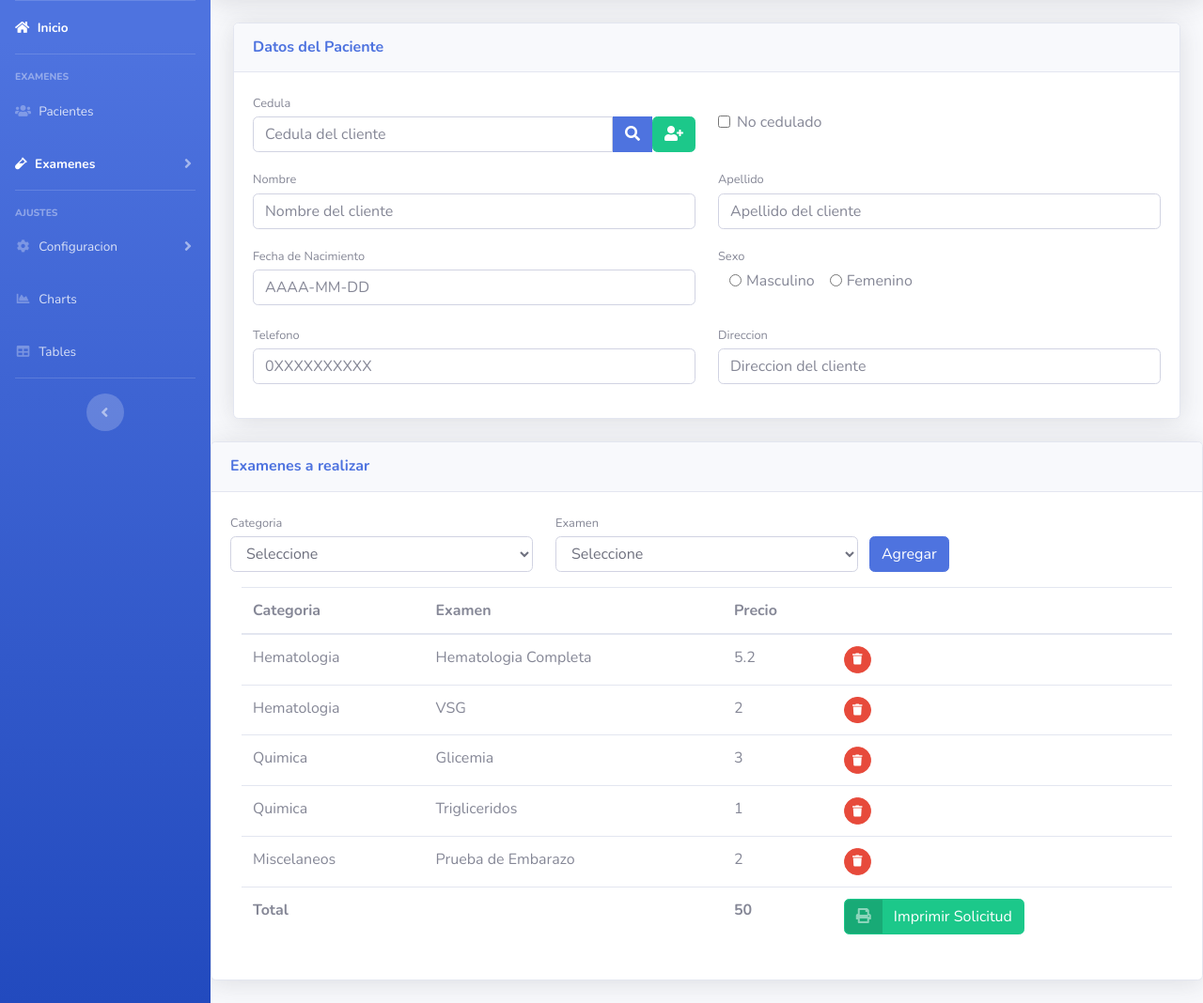
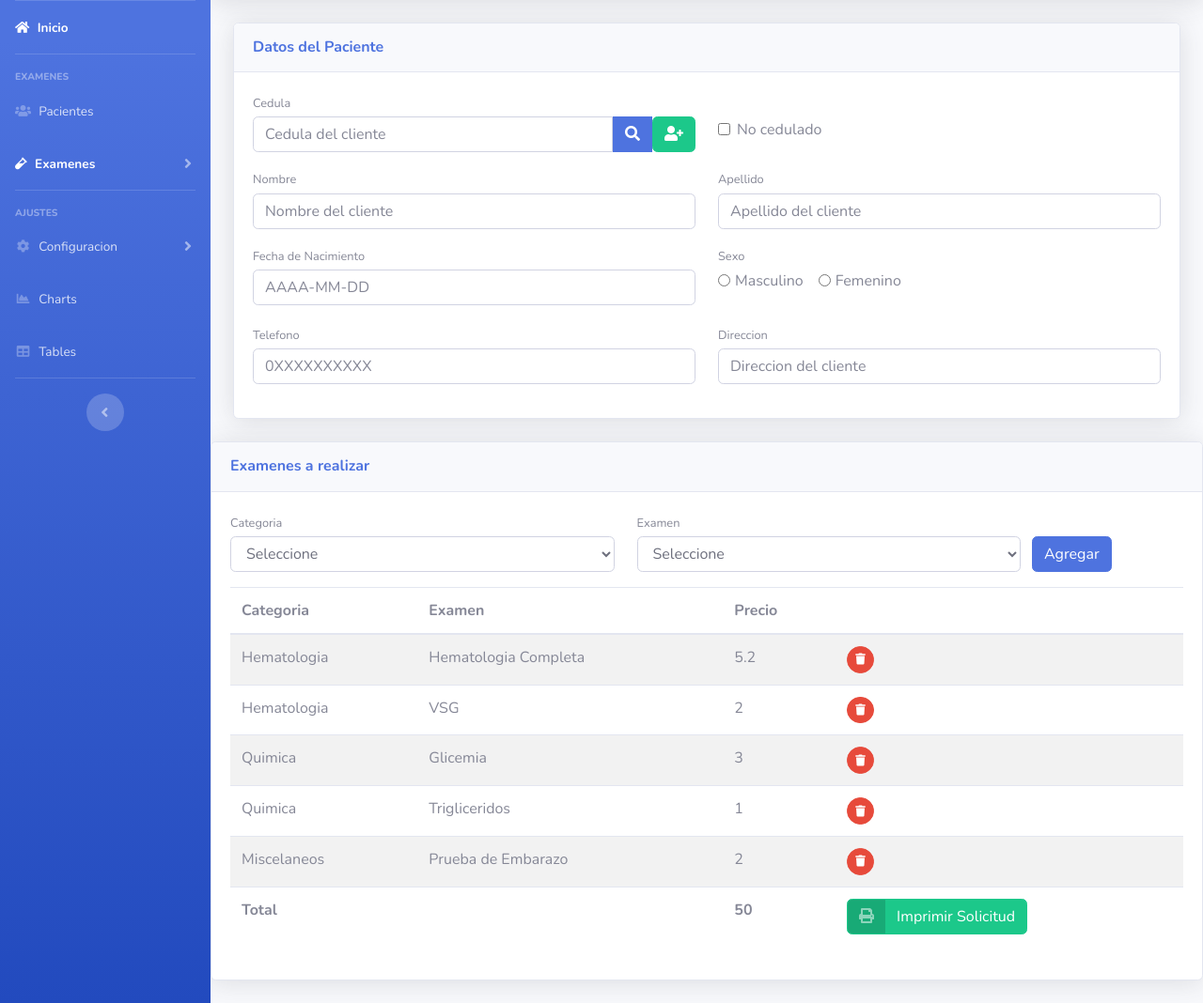
Before and after one commit to rodriguezjr/sist_lab, a Django app: page /solicitar in a window 1280 px wide. Shown: the part 70-1138 px from the top of the page at 94% size. Run offline with Django 4.2, Linux system fonts and the light colour scheme; some libraries are stand-ins or nearby versions.

Commit message:
panel de busqueda de solicitar y correcion de clases CSS

```diff
--- a/gest_lab/templates/gest_lab/solicitar.html
+++ b/gest_lab/templates/gest_lab/solicitar.html
@@ -8,7 +8,7 @@
 	</div>
 		<div class="card-body">
 			<form id="datos_cliente">
-				<div id="cedula" class="row gx-3">
+				<div id="cedula" class="row">
 					<div class="mb-3 col-md-6">
 
 						<label class="small mb-1" for="nombre">Cedula</label>
@@ -26,14 +26,14 @@
 								</div>
 							</div>
 					</div>
-						<div class="mb-3 col-md-6 align-self-center">
+						<div class="mb-0 col-md-6 align-self-center">
 							<div class="form-check ">
 								<input class="form-check-input" id="flexCheckDefault" type="checkbox" value="">
 								<label class="form-check-label" for="flexCheckDefault">No cedulado</label>
 							</div>
 						</div>
 				</div>
-				<div id="nobreyapellido" class="row gx-3">
+				<div id="nobreyapellido" class="row">
 					<div class="mb-3 col-md-6">
 						<label class="small mb-1" for="nombre">Nombre</label>
 						<input class="form-control" type="text" name="nombre" placeholder="Nombre del cliente">
@@ -43,26 +43,26 @@
 						<input class="form-control" type="text" name="apellido" placeholder="Apellido del cliente">
 					</div>
 				</div>
-				<div id="fechadenacysexo" class="row gx-3">
+				<div id="fechadenacysexo" class="row">
 					<div class="mb-3 col-md-6">
 						<label class="small mb-1" for="fnacimiento">Fecha de Nacimiento</label>
 						<input class="form-control" type="text" name="fnacimiento" placeholder="AAAA-MM-DD">
 					</div>
 					<div class="mb-3 col-md-6">
 						<label class="small mb-1" for="nombre">Sexo</label>
-						<div class="mb-3 col-md-6">
+						<div class="mb-3">
                           		<div class="form-check form-check-inline">
-								<input class="form-check-input" type="radio" name="inlineRadioOptions" id="inlineRadio1" value="option1" />
+									<input class="form-check-input" type="radio" name="inlineRadioOptions" id="inlineRadio1" value="option1" />
 									<label class="form-check-label" for="inlineRadio1">Masculino</label>
-							</div>
+									</div>
 								<div class="form-check form-check-inline">
-										<input class="form-check-input" type="radio" name="inlineRadioOptions" id="inlineRadio2" value="option2" />
-										<label class="form-check-label" for="inlineRadio2">Femenino</label>
+									<input class="form-check-input" type="radio" name="inlineRadioOptions" id="inlineRadio2" value="option2" />
+									<label class="form-check-label" for="inlineRadio2">Femenino</label>
 							</div>
 						</div>
 					</div>
 				</div>
-				<div id="telefonoydireccion" class="row gx-3">
+				<div id="telefonoydireccion" class="row">
 					<div class="mb-3 col-md-6">
 						<label class="small mb-1" for="telefono">Telefono</label>
 						<input class="form-control" type="tel" name="nombre" placeholder="0XXXXXXXXXX"  pattern="[0-9]{3}-[0-9]{2}-[0-9]{3}">
@@ -82,8 +82,8 @@
 		<h6 class="m-0 font-weight-bold text-primary">Examenes a realizar</h6>
 	</div>
 	<div class="card-body">
-		<div class="row gx-3">
-			<div class="mb-3 col-md-4">
+		<div class="row">
+			<div class="mb-3 col-md-5">
 				<label class="small mb-1" for="categoria">Categoria</label>
 					<select class="form-control" id="categoria">
 					<option>Seleccione</option>
@@ -93,7 +93,7 @@
 					<option>Miscelaneos</option>
 					</select>
 			</div>
-			<div class="mb-3 col-md-4">
+			<div class="mb-3 col-md-5">
 				<label class="small mb-1" for="categoria">Examen</label>
 					<select class="form-control" id="categoria">
 					<option>Seleccione</option>
@@ -103,13 +103,13 @@
 					<option>Prueba de Embarazo</option>
 					</select>
 			</div>
-			<div class="mb-3 col-md-4 row align-items-end">
+			<div class="mb-3 col-md-2 row align-items-end">
 				<button class="btn btn-primary" type="button">Agregar</button>
 			</div>
 		</div>
-		<div class="table-responsive">
-			<div class="col-sm-12">
-				<table class="table" id="dataTable" cellspacing="0">
+		<div class="row" >
+			<div class="col-md-12">
+				<table class="table table-striped" id="dataTable" cellspacing="0">
 					<thead>
 						<tr>
 							<th>Categoria</th>
@@ -154,10 +154,11 @@
 						<tr>
 							<th colspan="2">Total</th>
 							<th>50</th>
-							<th><button class="btn btn-success btn-icon-split">
+							<th>
+								<button class="btn btn-success btn-icon-split">
 								<span class="icon text-white-50"><i class="fas fa-print"></i></span>
 								<span class="text">Imprimir Solicitud</span>
-							</button>
+								</button>
 							</th>
 						</tr>
 					</tfoot>
```
Also changed, not shown: gest_lab/templates/gest_lab/procesar.html (+30 -15 lines), 1 other file.
